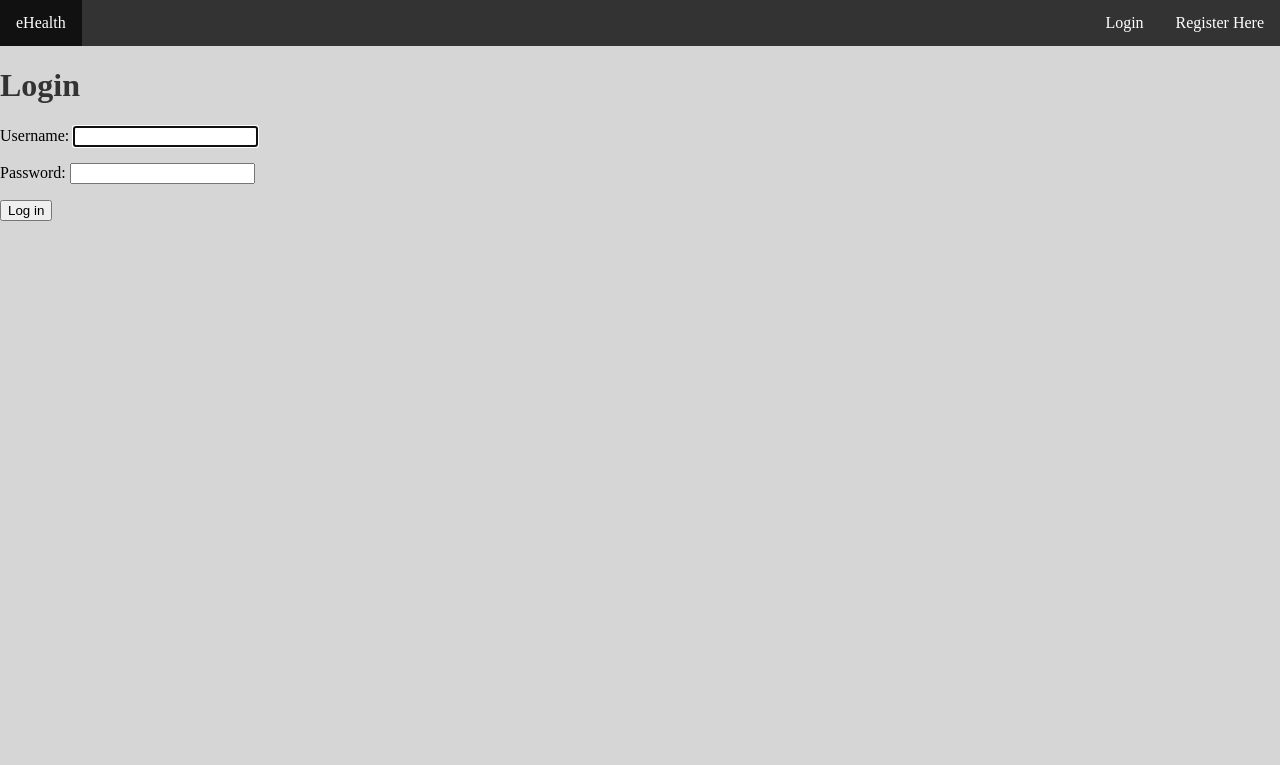
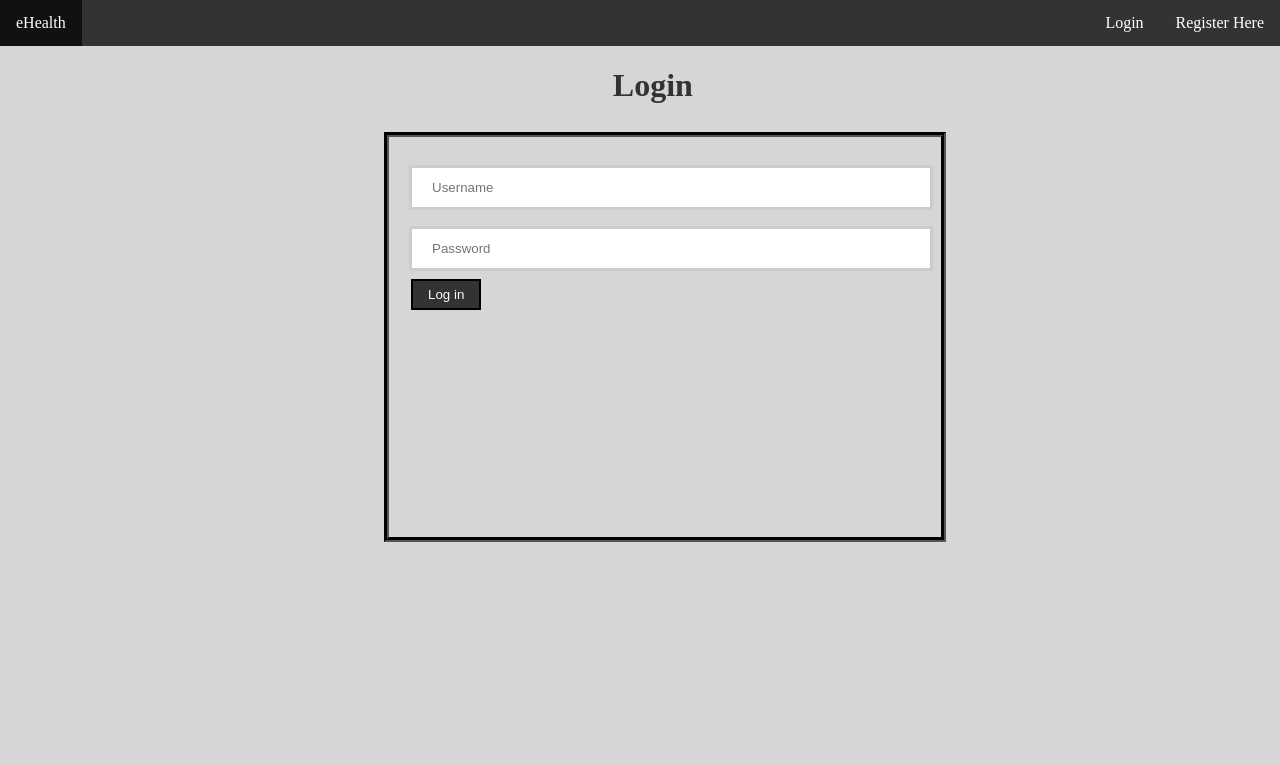
Before and after one commit to 2138422c/ehealth, a Django app: page /fhsa/login/ in a window 1280 px wide. Shown: the top 765 px of the page. Run offline with Django 3.2, Linux system fonts and the light colour scheme.

Commit message:
updated login template

```diff
--- a/fhsastatic/stylesheets/index.css
+++ b/fhsastatic/stylesheets/index.css
@@ -236,3 +236,13 @@ form {
 #register-button:hover {
 	background-color:#111;
 }
+
+#login-div {
+	position:absolute;
+	height: 50%;
+	left:30%;
+	width:40%;
+	top:12%;
+	padding:20px 20px 20px 20px;
+	border: 5px groove black;
+}
--- a/templates/registration/login.html
+++ b/templates/registration/login.html
@@ -5,11 +5,16 @@
 {% block title %}{% endblock %}
 
 {% block body %}
-    <h1>Login</h1>
-    <form method="post" action=".">
-        {% csrf_token %}
-        {{ form.as_p}}
-        <input type="submit" value="Log in" />
-        <input type="hidden" name="next" value="{{ next }}" />
-    </form>
+	<div class="container">
+		<h1 class="page-title">Login</h1>
+		<div id="login-div">
+			<form id="register-form" method="post" action=".">
+				{% csrf_token %}
+				<input class="input-text" id="id_username" maxlength="254" name="username" type="text" placeholder="Username">
+				<input class="input-text" id="id_password" name="password" type="password" placeholder="Password">
+				<input id="register-button" type="submit" value="Log in" />
+				<input type="hidden" name="next" value="{{ next }}" />
+			</form>
+		</div>
+	</div>
 {% endblock %}
```
Also changed, not shown: db.sqlite3.
